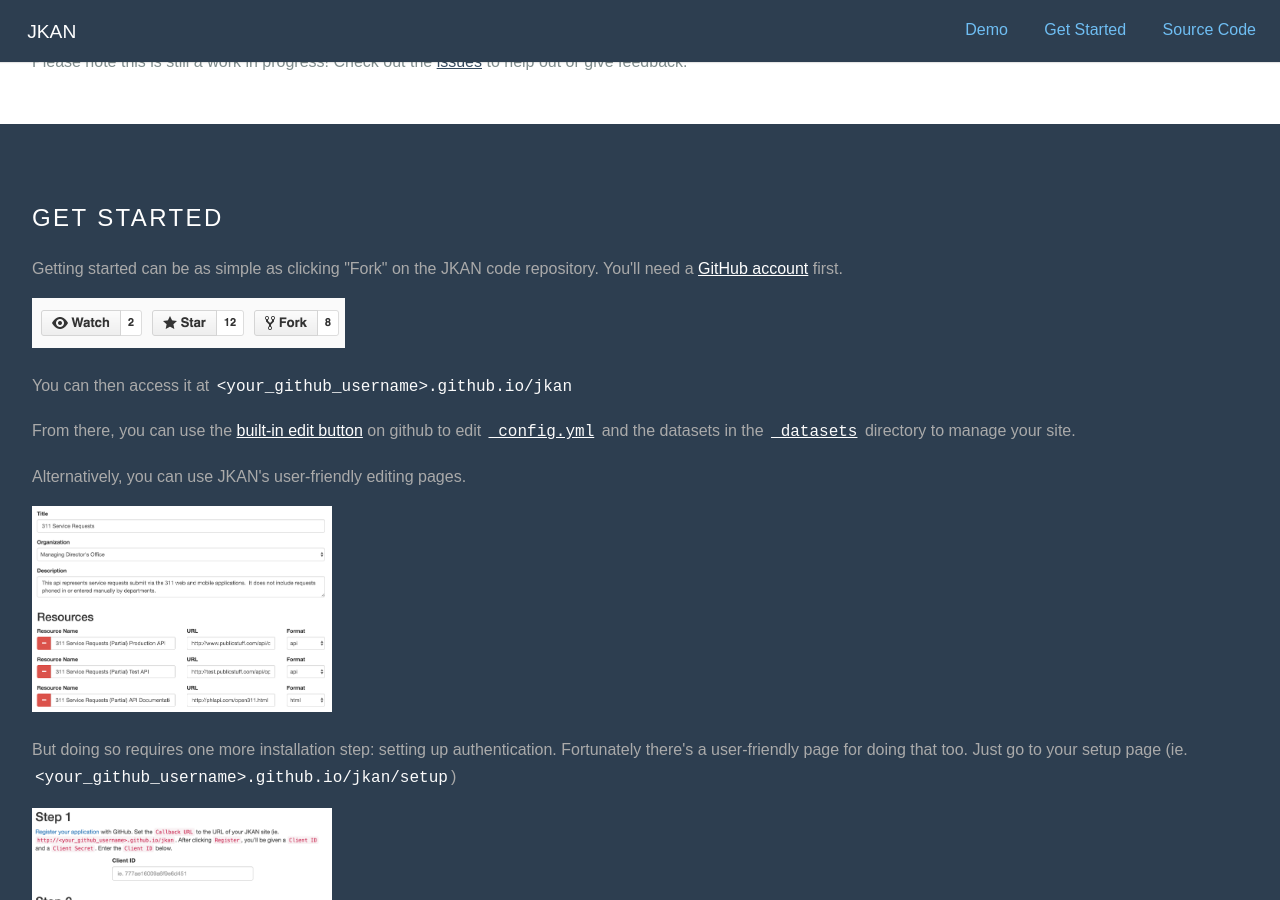
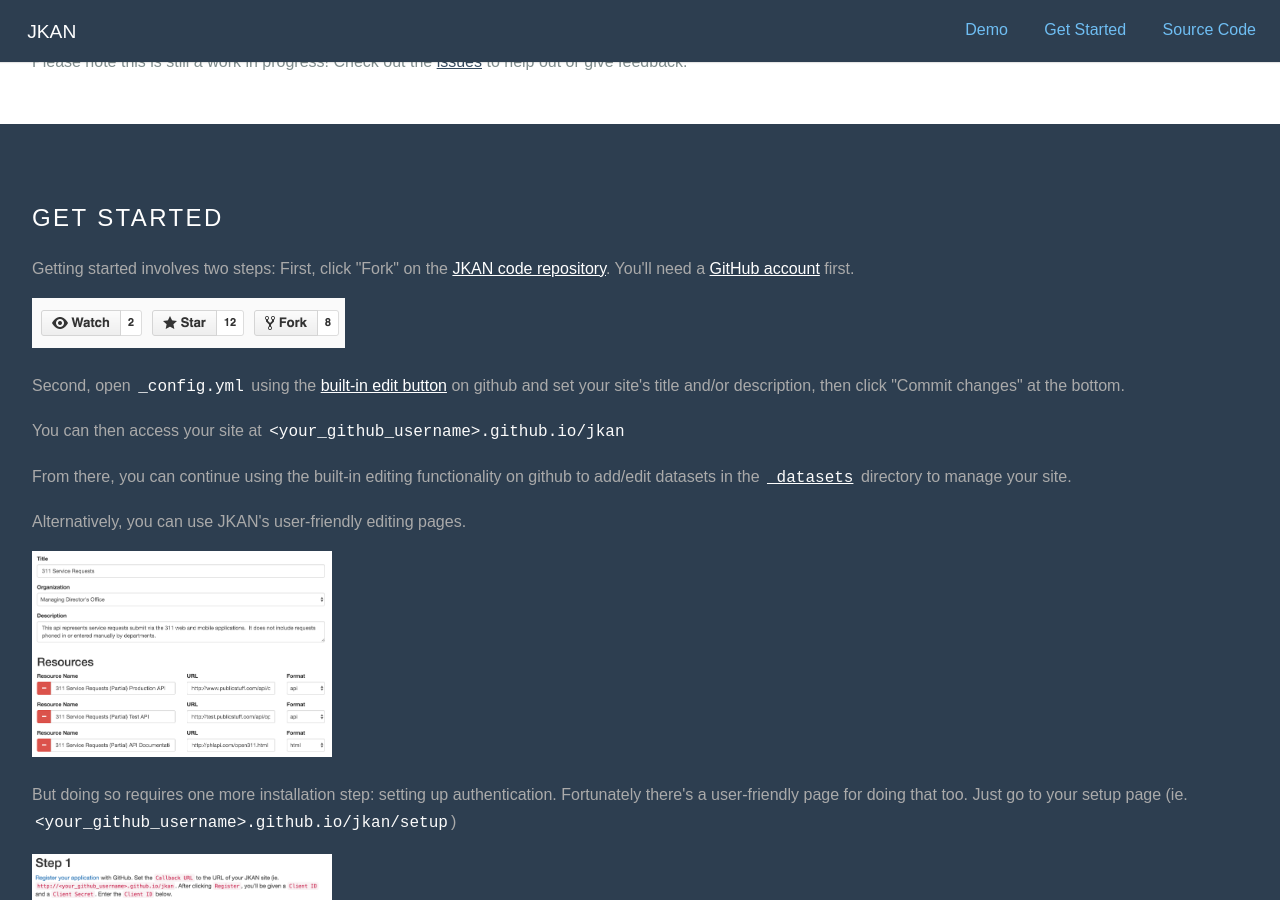
Before and after one commit to timwis/jkan-website, a Jekyll site: the page built from index.html, in a window 1280 px wide and 900 px high, scrolled down 610 px. Built offline with Jekyll 4.4.1, drawn with Linux system fonts in a browser that asks for light colours; nearby versions of some CDN libraries.

Commit message:
add second installation step, per timwis/jkan#55

```diff
--- a/index.html
+++ b/index.html
@@ -23,7 +23,7 @@
         allows a small, resource-strapped government agency to stand-up an open data portal by simply clicking the fork
         button.</p>
 
-      <p>Please note this is still a work in progress! Check out the <a href="{{ site.repo_url}}/issues">issues</a> to
+      <p>Please note this is still a work in progress! Check out the <a href="{{ site.repo_url }}/issues">issues</a> to
         help out or give feedback.</p>
 
   </div>
@@ -34,15 +34,18 @@
 
       <h2 class="content-head content-head-ribbon">Get Started</h2>
 
-      <p>Getting started can be as simple as clicking "Fork" on the JKAN code repository.
+      <p>Getting started involves two steps: First, click "Fork" on the <a href="{{ site.repo url }}">JKAN code repository</a>.
         You'll need a <a href="https://github.com/login?return_to=%2Ftimwis%2Fjkan">GitHub account</a> first.</p>
 
       <a href="{{ site.repo_url }}"><img src="{{ site.baseurl }}img/fork.png" alt="Fork button on github.com" height="50"></a>
 
-      <p>You can then access it at <code>&lt;your_github_username&gt;.github.io/jkan</code></p>
+      <p>Second, open <code>_config.yml</code> using the
+        <a href="https://help.github.com/articles/editing-files-in-your-repository/">built-in edit button</a> on github and
+        set your site's title and/or description, then click "Commit changes" at the bottom.</p>
 
-      <p>From there, you can use the <a href="https://help.github.com/articles/editing-files-in-your-repository/">built-in edit button</a>
-        on github to edit <a href="{{ site.repo_url }}/blob/gh-pages/_config.yml"><code>_config.yml</code></a> and the datasets in the
+      <p>You can then access your site at <code>&lt;your_github_username&gt;.github.io/jkan</code></p>
+
+      <p>From there, you can continue using the built-in editing functionality on github to add/edit datasets in the
         <a href="{{ site.repo_url}}/tree/gh-pages/_datasets"><code>_datasets</code></a> directory to manage your site.</p>
 
       <p>Alternatively, you can use JKAN's user-friendly editing pages.</p>
```
